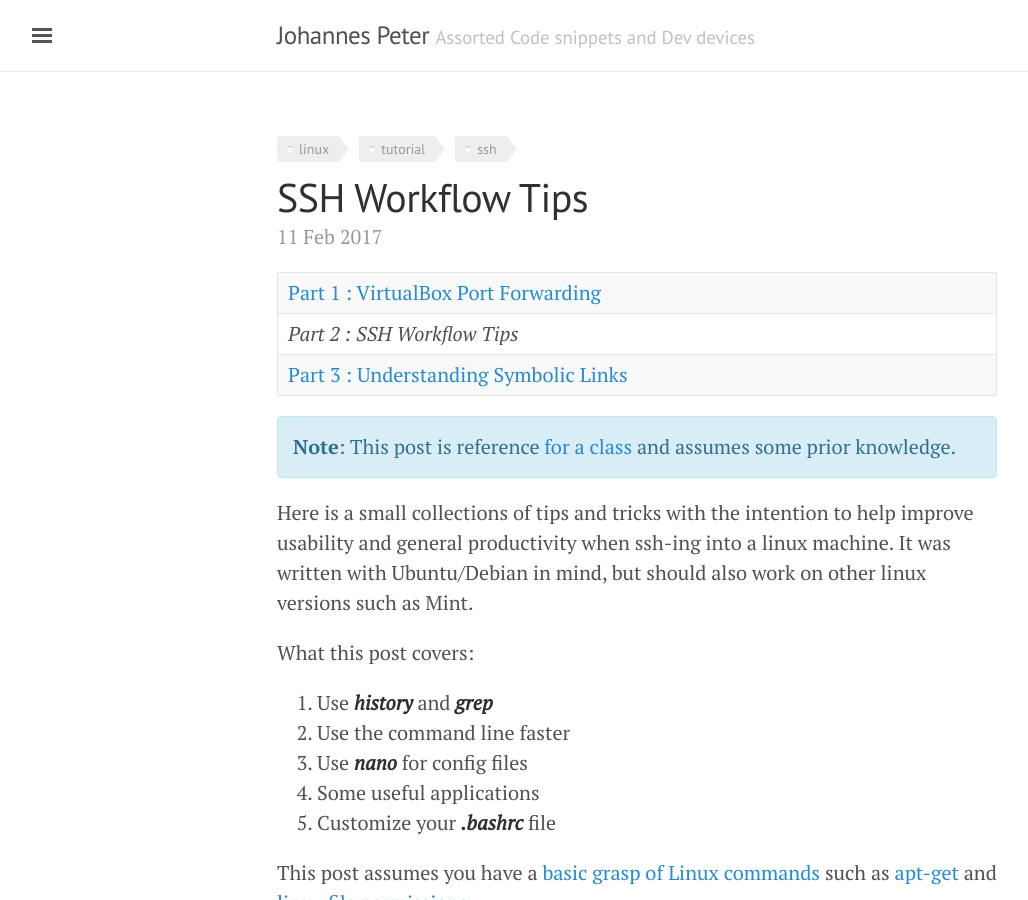
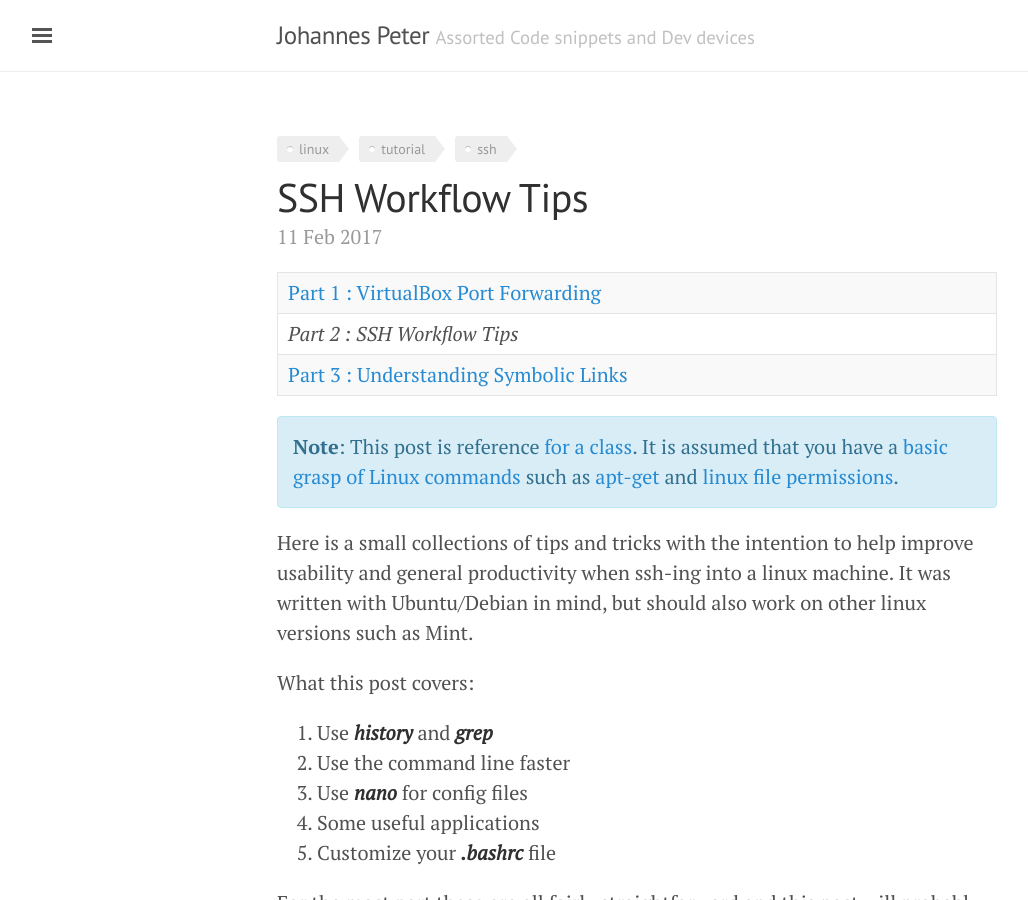
Before and after one commit to JohannesMP/com.johannesmp.blog, a Jekyll site: the page built from _posts/2017-02-11-ssh-workflow-tips.md, in a window 1280 px wide and 900 px high. Shown: the whole window, without its empty margins (3-1031 px from the left). Built offline with Jekyll 4.4.1, drawn with Linux system fonts in a browser that asks for light colours; nearby versions of some CDN libraries; comment, search, counter and statistics services are not loaded.

Commit message:
Update 2017-02-11-ssh-workflow-tips.md

```diff
--- a/_posts/2017-02-11-ssh-workflow-tips.md
+++ b/_posts/2017-02-11-ssh-workflow-tips.md
@@ -14,8 +14,7 @@ note_class: alert alert-info
 note_prefix: Note
 note_body: >-
   This post is reference [for a
-  class](https://www.digipen.edu/coursecatalog/#CS261) and assumes some prior
-  knowledge.
+  class](https://www.digipen.edu/coursecatalog/#CS261). It is assumed that you have a [basic grasp of Linux commands](http://linuxcommand.org/learning_the_shell.php) such as [apt-get](https://help.ubuntu.com/community/AptGet/Howto) and [linux file permissions](https://help.ubuntu.com/community/FilePermissions).
 ---
 Here is a small collections of tips and tricks with the intention to help improve usability and general productivity when ssh-ing into a linux machine. It was written with Ubuntu/Debian in mind, but should also work on other linux versions such as Mint.
 
@@ -26,8 +25,6 @@ What this post covers:
 3. Use _**nano**_ for config files
 4. Some useful applications
 5. Customize your _**.bashrc**_ file
-
-This post assumes you have a [basic grasp of Linux commands](http://linuxcommand.org/learning_the_shell.php) such as [apt-get](https://help.ubuntu.com/community/AptGet/Howto) and [linux file permissions](https://help.ubuntu.com/community/FilePermissions).
 
 For the most part these are all fairly straightforward and this post will probably contain nothing new for anyone that has a fair amount of linux experience.
 
```
